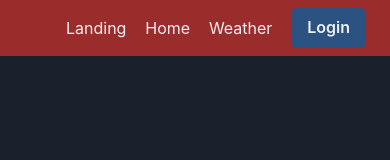
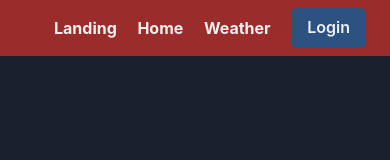
Before and after one commit to WiruCodes/Weather_API, a React (Create React App) app: page / in a window 390 px wide. Shown: the top 160 px of the page. Built offline with nearby package versions, Linux system fonts and the light colour scheme.

Commit message:
move weather api to config.js file, adjust navbar links responsiveness

```diff
--- a/public/index.html
+++ b/public/index.html
@@ -24,7 +24,7 @@
       work correctly both with client-side routing and a non-root public URL.
       Learn how to configure a non-root public URL by running `npm run build`.
     -->
-    <title>React App</title>
+    <title>Weather Generator</title>
   </head>
   <body>
     <noscript>You need to enable JavaScript to run this app.</noscript>
--- a/src/config.js
+++ b/src/config.js
@@ -1,6 +1,6 @@
 import configJson from "./auth_config.json";
 
-export function getConfig() {
+export function getAuthConfig() {
   // Configure the audience here. By default, it will take whatever is in the config
   // (specified by the `audience` key) unless it's the default value of "YOUR_API_IDENTIFIER" (which
   // is what you get sometimes by using the Auth0 sample download tool from the quickstart page, if you
@@ -18,3 +18,8 @@ export function getConfig() {
     ...(audience ? { audience } : null),
   };
 }
+
+export function getWeatherConfig() {
+  let apiKey = "3bb8762984aba29d796b320d1fe51c5e";
+  return apiKey;
+}
--- a/src/index.js
+++ b/src/index.js
@@ -3,11 +3,11 @@ import ReactDOM from "react-dom/client";
 import App from "./App";
 import { ChakraProvider } from "@chakra-ui/react";
 import { Auth0Provider } from "@auth0/auth0-react";
-import { getConfig } from "./config";
+import { getAuthConfig } from "./config";
 
 localStorage.setItem("chakra-ui-color-mode", "dark");
 
-const config = getConfig();
+const config = getAuthConfig();
 
 const providerConfig = {
   domain: config.domain,
--- a/src/library/weather/weatherFunctionLibrary.js
+++ b/src/library/weather/weatherFunctionLibrary.js
@@ -1,4 +1,4 @@
-let apiKey = "3bb8762984aba29d796b320d1fe51c5e";
+import { getWeatherConfig } from "../../config";
 
 export function getWeatherDetails(
   setCity,
@@ -8,6 +8,7 @@ export function getWeatherDetails(
   setLocation,
   navigate
 ) {
+  let apiKey = getWeatherConfig();
   fetch(
     `https://api.openweathermap.org/geo/1.0/direct?q=${city}&limit=${1}&appid=${apiKey}`
   )
--- a/src/sections/nav/NavBar.js
+++ b/src/sections/nav/NavBar.js
@@ -6,30 +6,37 @@ function NavBar({ isLoading, isAuthenticated, loginWithRedirect, logout }) {
     <Box position="fixed" top={0} w={"100%"} h={14} bgColor="red.700">
       <Text
         h="100%"
-        display={['none', 'none', 'flex', 'flex']}
+        display={["none", "none", "flex", "flex"]}
         justifyContent="space-between"
         alignItems="center"
         position="absolute"
         left="0"
         ml={6}
         fontSize={32}
-        fontWeight='black'
+        fontWeight="black"
       >
         Weather Generator
       </Text>
       <Box
-        w={"300px"}
+        w={["80%", "80%", "300px", "300px"]}
         h="100%"
         display="flex"
         justifyContent="space-between"
         alignItems="center"
         position="absolute"
         right="0"
-        mr={6}
+        mr={[6, 6, 6, 6]}
+        ml={[6, 6, 0, 0]}
       >
-        <Link to="/">Landing</Link>
-        <Link to="/home">Home</Link>
-        <Link to="/weather">Weather</Link>
+        <Link to="/">
+          <Text fontWeight="bold">Landing</Text>
+        </Link>
+        <Link to="/home">
+          <Text fontWeight="bold">Home</Text>
+        </Link>
+        <Link to="/weather">
+          <Text fontWeight="bold">Weather</Text>
+        </Link>
         <Button
           isLoading={isLoading}
           bgColor="blue.700"
```
